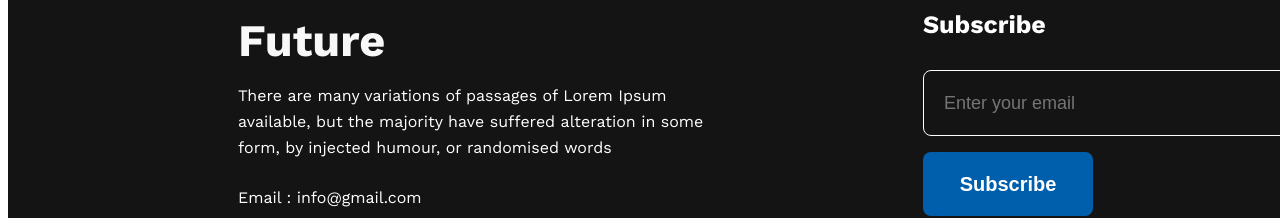
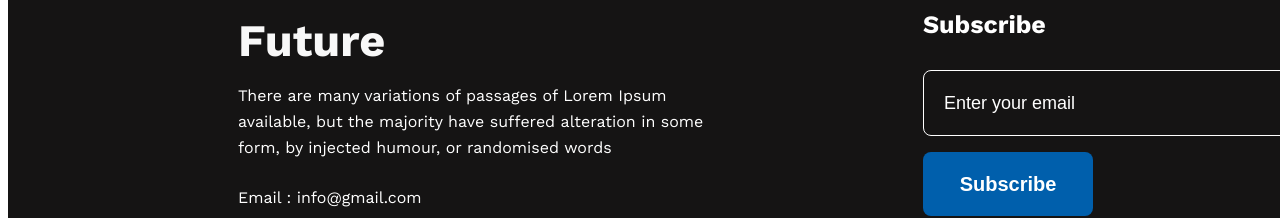
Before and after one commit to Study-Projects-By-MAAB/Module-5, a plain HTML site: page index.html in a window 1280 px wide. Shown: the part 2877-3095 px from the top of the page. Drawn offline with nearby package versions, Linux system fonts and the light colour scheme.

Commit message:
placeholder color changed

```diff
--- a/style.css
+++ b/style.css
@@ -304,6 +304,10 @@ footer {
     margin-bottom: 0px;
 }
 
+.in-email::placeholder {
+    color: white;
+}
+
 .subs-btn {
     display: block;
     margin-top: 16px;
```
